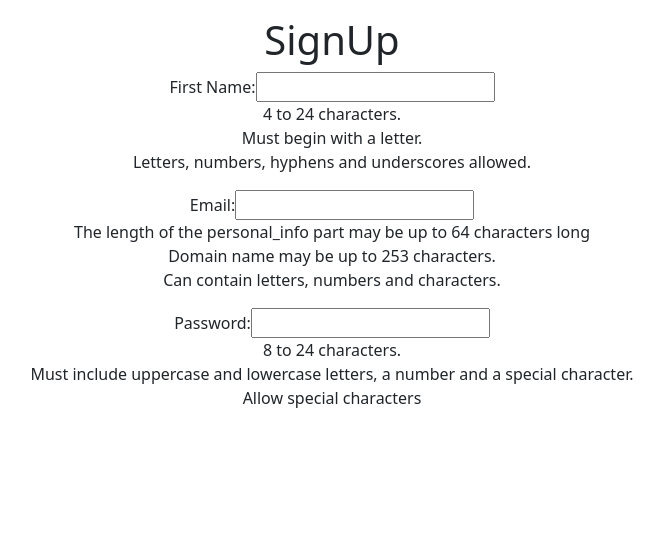
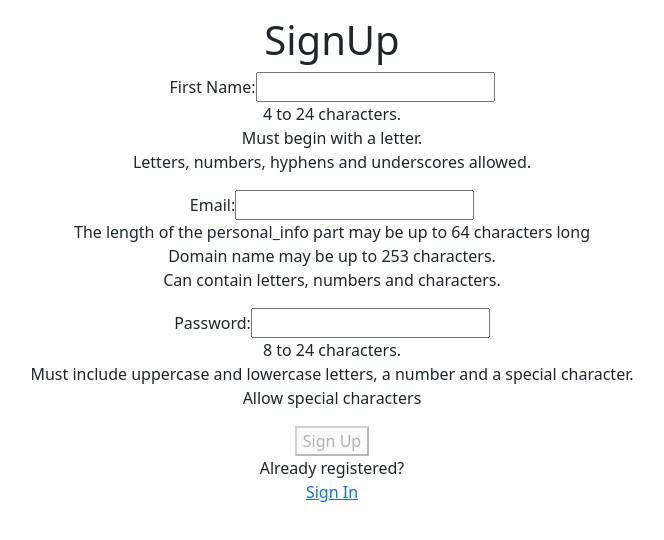
Before and after one commit to Adejumok/ArtSalesSystemClient, a React (Create React App) app: page / in a window 1280 px wide. Shown: the top 540 px of the page, without its empty margins (308-972 px from the left). Built offline with nearby package versions, Linux system fonts and the light colour scheme.

Commit message:
registration update

```diff
--- a/src/SignUp.js
+++ b/src/SignUp.js
@@ -1,8 +1,11 @@
 import {useRef, useEffect, useState} from 'react'
+import axios from 'axios';
 
 const FIRST_NAME_REGEX = /^[a-zA-Z][a-zA-Z0-9-_]{3,23}$/;
 const EMAIL_REGEX = /^[a-zA-Z0-9.!#$%&'*+/=?^_`{|}~-]+@[a-zA-Z0-9-]+(?:\.[a-zA-Z0-9-]+)*$/
 const PASSWORD_REGEX = /^(?=.*[a-z])(?=.*[A-Z])(?=.*[0-9])(?=.*[!@#$%&*]).{8,24}$/;
+const SIGNUP_URL = '/api/v1/auth/register';
+
 
 const SignUp = () => {
     const userRef = useRef();
@@ -52,12 +55,41 @@ const SignUp = () => {
         setErrMsg('');
     }, [firstName, email, password]);
 
+    const handleSubmit = async(e) => {
+        e.preventDefault();
+        const vF = FIRST_NAME_REGEX.test(firstName);
+        const vE = EMAIL_REGEX.test(email);
+        const vP = PASSWORD_REGEX.test(password);
+        if(!vF || !vE || !vP){
+            setErrMsg("Invalid Entry");
+            return;
+        }
+        try{
+            const response = await axios.post(SIGNUP_URL, JSON.stringify({
+                email, firstName, password
+            }),
+            {
+                headers: {'Content-Type': 'application/json'},
+                withCredentials: true
+            });
+            console.log(JSON.stringify(response));
+            setSuccess(true)
+        }catch(err){
+            if(!err?.response){
+                setErrMsg('No Server Response');
+            }else{
+                setErrMsg('Registration Failed')
+            }
+            errRef.current.focus();
+        }
+    }
+
   return (
     <section>
         <p ref={errRef} className={errMsg? "errmsg" : "offscreen"}
         aria-live="assertive">{errMsg}</p>
         <h1>SignUp</h1>
-        <form>
+        <form onSubmit={handleSubmit}>
             <label htmlFor='firstName'>First Name: </label>
             <input
             type="text"
@@ -108,7 +140,14 @@ const SignUp = () => {
                 Must include uppercase and lowercase letters, a number and a special character.<br/>
                 Allow special characters
             </p>
+            <button disabled={!validName || !validEmail || !validPassword ? true : false}>Sign Up</button>
         </form>
+        <p>
+            Already registered?<br/>
+            <span className='line'>
+                <a href='#'>Sign In</a>
+            </span>
+        </p>
     </section>
   )
 }
--- /dev/null
+++ b/src/api/axios.js
@@ -0,0 +1,5 @@
+import axios from 'axios'
+
+export default axios.create({
+    baseURL: 'http://localhost:8081'
+});
```
